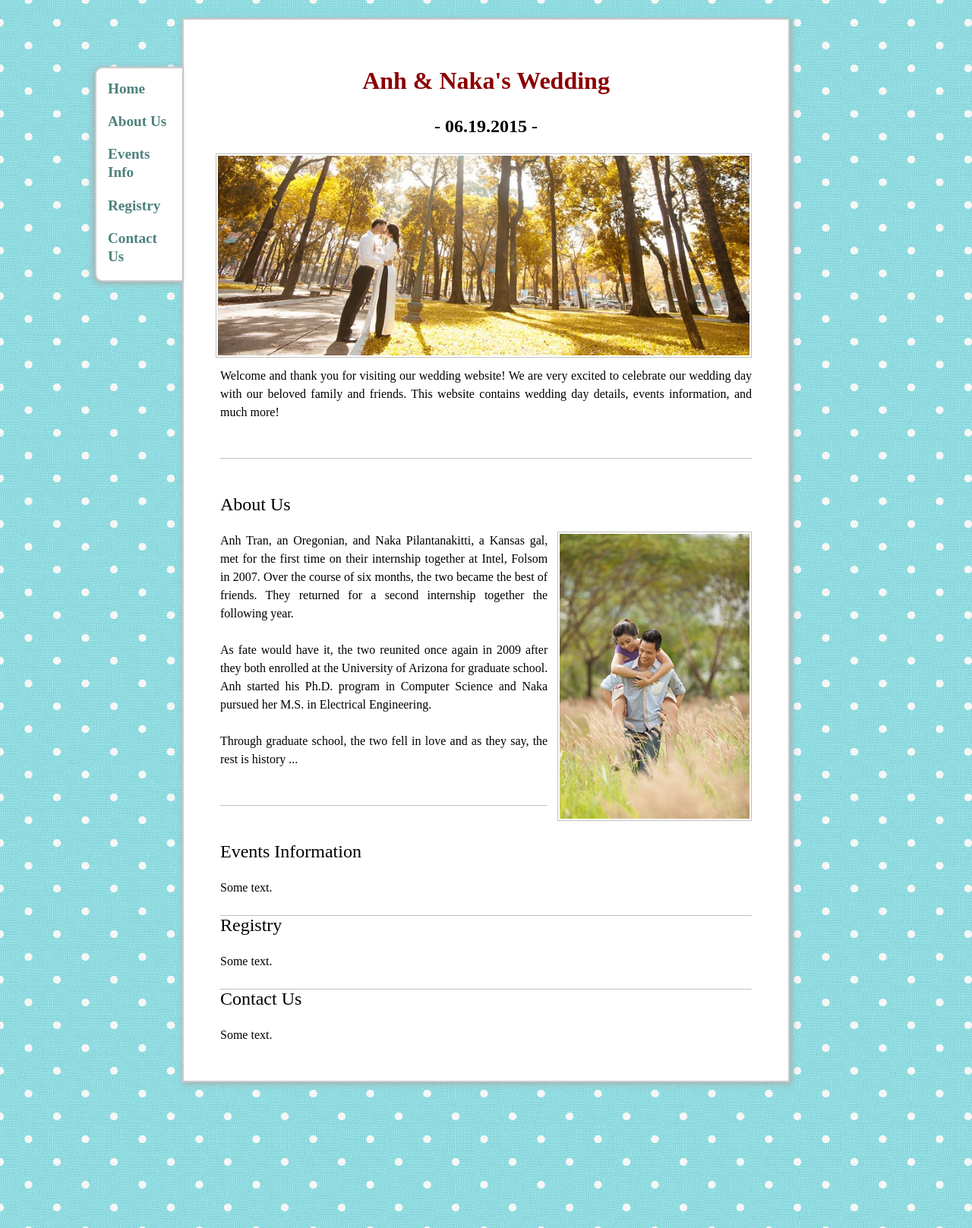
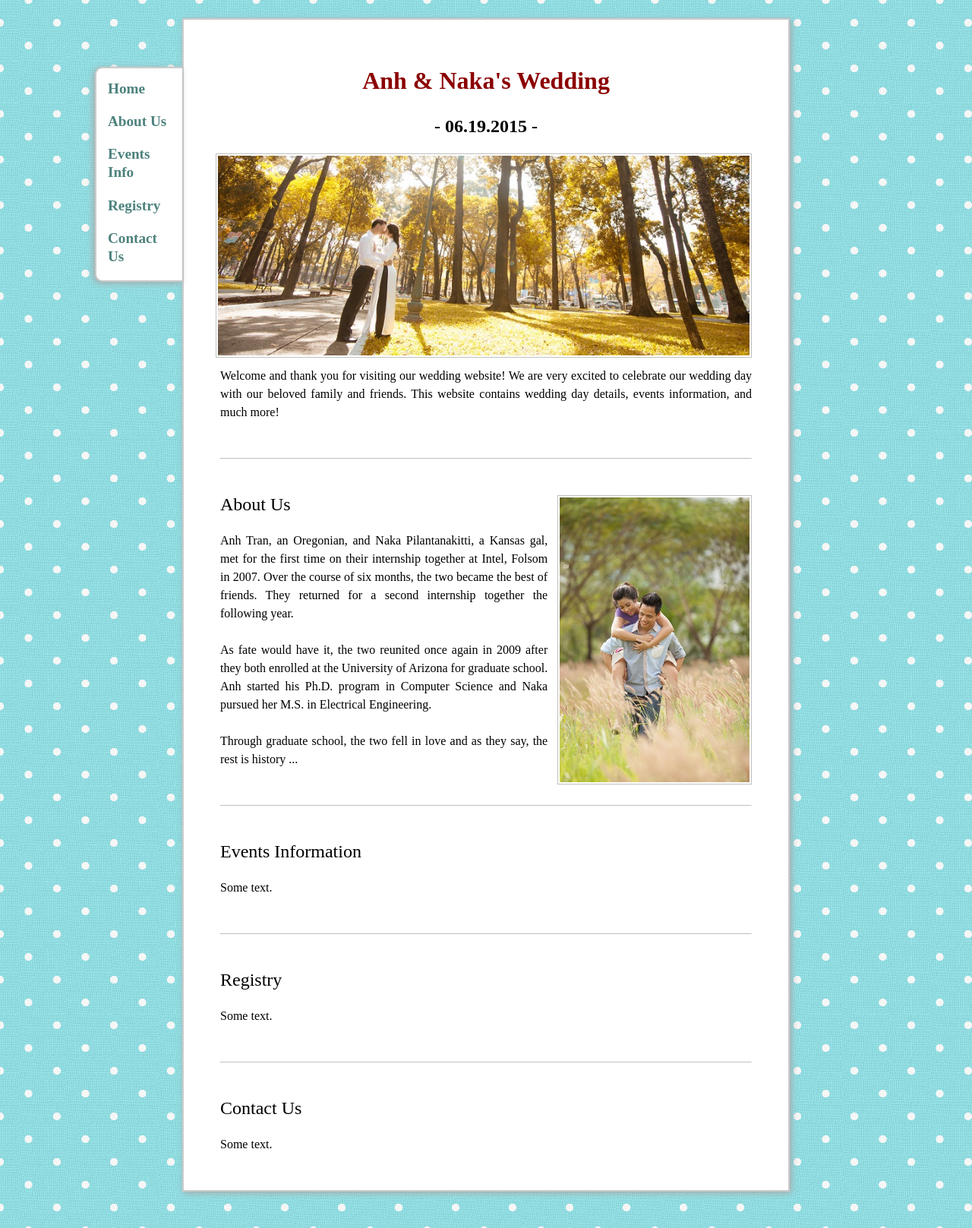
Before and after one commit to trananh/trananh.github.io, a Jekyll site: the page wedding/index.html, which Jekyll copies as it is, in a window 1280 px wide. Shown: the whole page at 76% size. Built offline with Jekyll 4.4.1, drawn with Linux system fonts in a browser that asks for light colours; nearby versions of some CDN libraries.

Commit message:
Updated wedding page.

```diff
--- a/wedding/index.html
+++ b/wedding/index.html
@@ -65,9 +65,9 @@
 
 
             <hr style="margin: 3em 0 3em 0;"/>
-            <h1 id="about" style="font-family: Papyrus;">About Us</h1>
             <img class="inset right" src="/images/anhnaka2.jpg" title="Anh and Naka"
                 width="50%" style="min-width: 100px; max-width: 250px"/>
+            <h1 id="about" style="font-family: Papyrus;">About Us</h1>
             <p>
                 Anh Tran, an Oregonian, and Naka Pilantanakitti, a Kansas gal, met for the first time on their
                 internship together at Intel, Folsom in 2007.  Over the course of six months, the two
@@ -90,14 +90,14 @@
             </p>
 
 
-            <hr/>
+            <hr style="margin: 3em 0 3em 0;"/>
             <h1 id="registry" style="font-family: Papyrus;">Registry</h1>
             <p>
                 Some text.
             </p>
 
 
-            <hr/>
+            <hr style="margin: 3em 0 3em 0;"/>
             <h1 id="contact" style="font-family: Papyrus;">Contact Us</h1>
             <p>
                 Some text.
```
